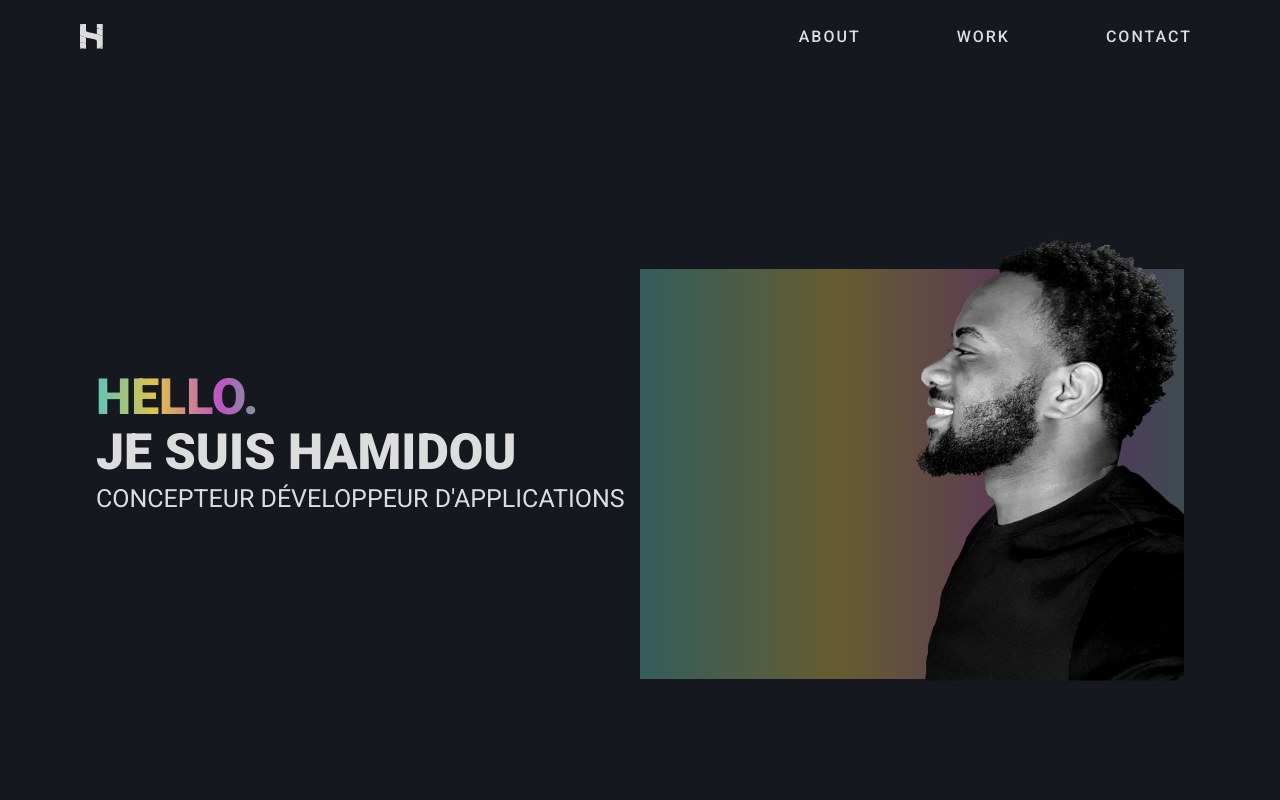
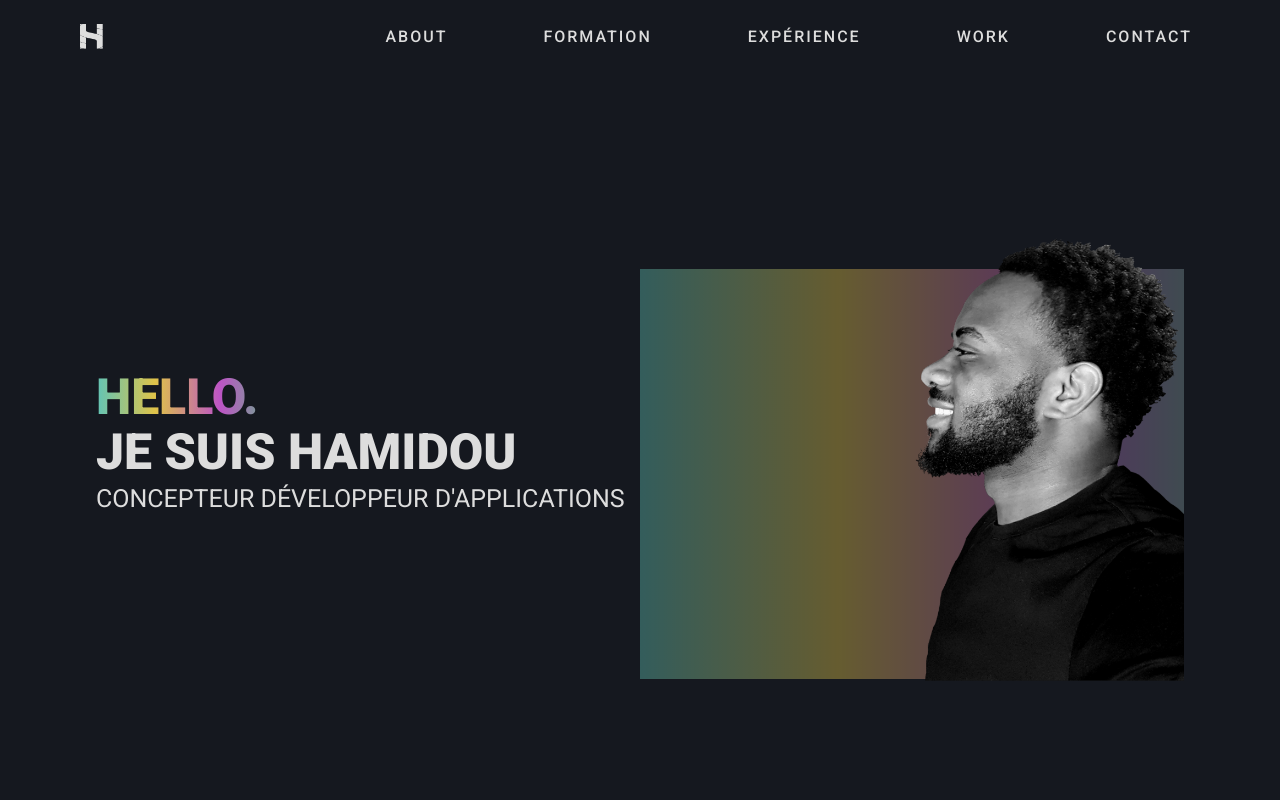
Before and after one commit to hamidousow/hamidousow, a React (Create React App) app: page / in a window 1280 px wide. Shown: the top 800 px of the page. Built offline with nearby package versions, Linux system fonts and the light colour scheme.

Commit message:
fix the navigation links

```diff
--- a/src/App.js
+++ b/src/App.js
@@ -15,7 +15,6 @@ const App = () => {
         <Nav/>
         <HeroSection/>
         <About/>
-        {/* <Formation/> */}
         <Formation/>
         <Experience/>
         <Work/>
--- a/src/components/about/About.js
+++ b/src/components/about/About.js
@@ -10,7 +10,6 @@ const About = () => {
             <WrapTitle sectionTitle={"about"}/>
             <RichText>
                 <p className="text">
-
                 Développeur à l’écoute, agile, créatif avec une appétence pour le design.
                 </p>
                 <br/>
@@ -21,7 +20,6 @@ const About = () => {
                 <br/>
                 <p className="text">
                 Je suis disponible dès le mois d’avril pour un premier stage d’une durée de 6 semaines, avec comme perspective d’intégrer l’entreprise accueillante en contrat de professionnalisation.
-
                 </p>
             </RichText>
         </Section>
--- a/src/components/experience/Experience.js
+++ b/src/components/experience/Experience.js
@@ -7,9 +7,9 @@ import Article from '../article/Article';
 const Experience = () => {
     return (
         <>
-        <Section className={"section"} >
+        <Section className={"section"} id={"experience"}>
                 <WrapTitle sectionTitle={"expérience"}/>
-                <div className="expContainer" id="experience">
+                <div className="expContainer" >
                     {experienceData.map((experienceItems, index) => {
                         return <Article key={experienceItems.key.toString()} newData={experienceItems}/>
                     })}
--- a/src/components/formation/Formation.js
+++ b/src/components/formation/Formation.js
@@ -7,9 +7,9 @@ import Article from '../article/Article';
 const Formation = () => {
     return (
         <>
-        <Section className={"section"} >
+        <Section className={"section"} id={"formation"}>
                 <WrapTitle sectionTitle={"formation"}/>
-                <div className="expContainer" id="formation">
+                <div className="expContainer">
                     {formationData.map((formationItems, index) => {
                         return <Article key={formationItems.key.toString()} newData={formationItems}/>
                     })}
--- a/src/components/nav/Nav.js
+++ b/src/components/nav/Nav.js
@@ -36,6 +36,12 @@ const Nav = () => {
                     <Link className="linkNav" to="about" smooth={true} duration={1000}>
                         About
                     </Link>
+                    <Link className="linkNav" to="formation" smooth={true} duration={1000}>
+                        Formation
+                    </Link>
+                    <Link className="linkNav" to="experience" smooth={true} duration={1000}>
+                        Expérience
+                    </Link>
                     <Link className="linkNav" to="work" smooth={true} duration={1000}>
                         Work
                     </Link>
@@ -53,6 +59,12 @@ const Nav = () => {
                 <Link className="linkNav" to="about" smooth={true} duration={1000} onClick={toggleMenu}>
                     About
                 </Link>
+                <Link className="linkNav" to="formation" smooth={true} duration={1000} onClick={toggleMenu}>
+                    Formation
+                </Link>
+                <Link className="linkNav" to="experience" smooth={true} duration={1000} onClick={toggleMenu}>
+                    Expérience
+                </Link>
                 <Link className="linkNav" to="work" smooth={true} duration={1000} onClick={toggleMenu}>
                     Work
                 </Link>
--- a/src/components/nav/_nav.scss
+++ b/src/components/nav/_nav.scss
@@ -69,7 +69,7 @@
     background: $clr-black;
 }
 
-@media screen and (max-width: 768px) {
+@media screen and (max-width: 992px) {
 
     .navigation {
 
--- a/src/components/section/Section.js
+++ b/src/components/section/Section.js
@@ -3,7 +3,7 @@ import React from 'react';
 
 const Section = (props) => {
     return (
-        <section className={props.className}>
+        <section id={props.id} className={props.className}>
             <div className="content">
                 {props.children}
             </div>
--- a/src/index.css
+++ b/src/index.css
@@ -232,7 +232,7 @@ body {
   background: #15181f;
 }
 
-@media screen and (max-width: 768px) {
+@media screen and (max-width: 992px) {
   .navigation #navContent {
     padding: 1em 2em;
   }
```
